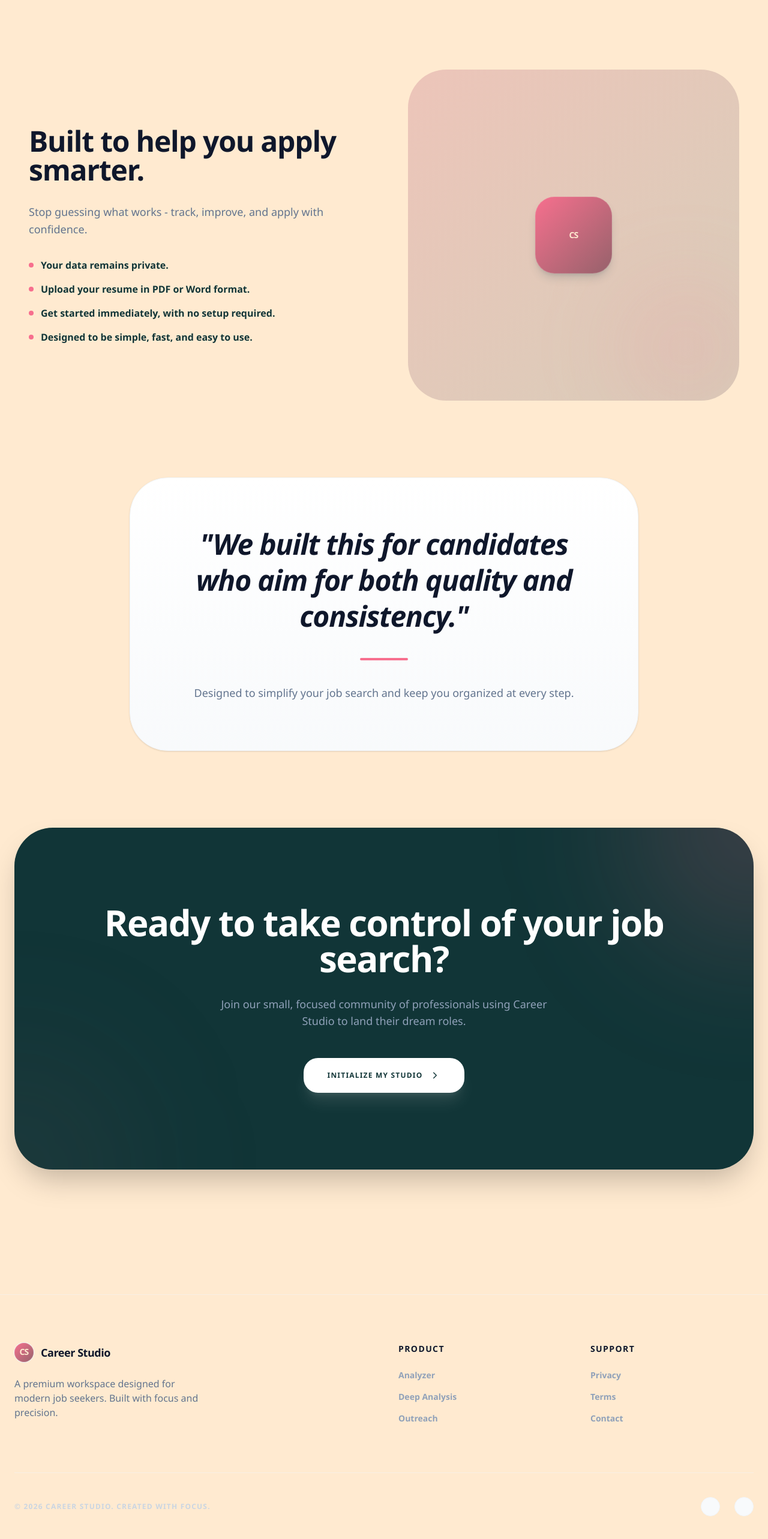
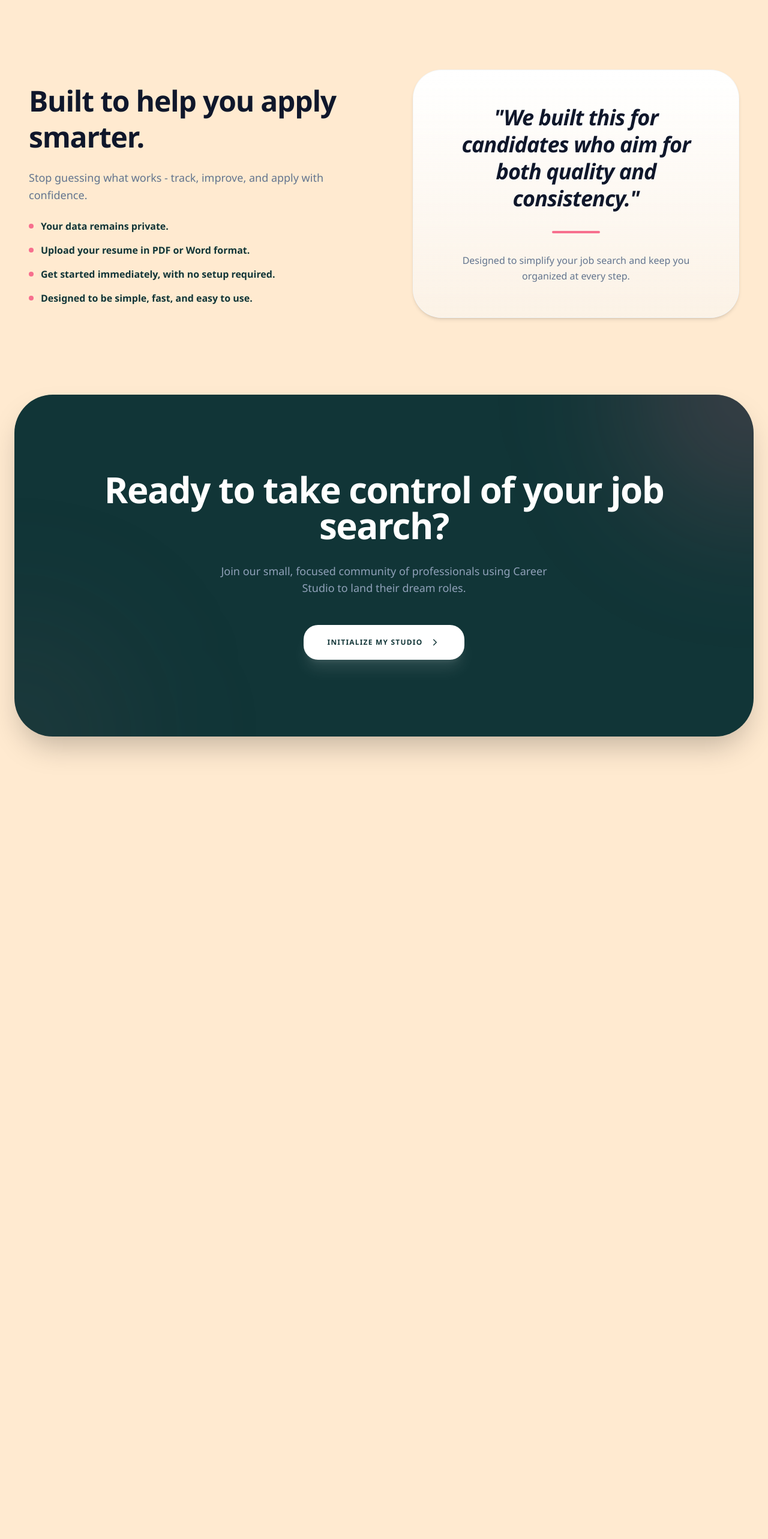
Before and after one commit to sidd-zero/TCB-PROJECT, a Next.js app: page / in a window 1280 px wide. Shown: the part 1819-4385 px from the top of the page at 60% size. After the commit the page ends 3255 px from the top, so only its background shows below. Built offline with nearby package versions, Linux system fonts and the light colour scheme.

Commit message:
style: remove privacy pages, footer, and restructure landing page features layout

```diff
--- a/app/page.tsx
+++ b/app/page.tsx
@@ -158,12 +158,13 @@ export default function LandingPage() {
           </div>
         </section>
 
-        {/* New Why Choose Us Section */}
+        {/* Combined Why Choose Us & Brand Philosophy Section */}
         <section className="max-w-7xl mx-auto mb-32 px-6">
-          <div className="grid grid-cols-1 md:grid-cols-2 gap-20 items-center">
-            <div>
-              <h2 className="text-4xl md:text-5xl font-black tracking-tight text-slate-900 mb-8">Built to help you apply smarter.</h2>
-              <p className="text-lg text-slate-500 font-medium leading-relaxed mb-8">
+          <div className="grid grid-cols-1 lg:grid-cols-2 gap-16 lg:gap-24 items-center">
+            {/* Why Choose Us */}
+            <div className="space-y-6">
+              <h2 className="text-4xl md:text-5xl font-black tracking-tight text-slate-900 leading-tight">Built to help you apply smarter.</h2>
+              <p className="text-lg text-slate-500 font-medium leading-relaxed">
                 Stop guessing what works - track, improve, and apply with confidence.
               </p>
               <ul className="space-y-4">
@@ -180,24 +181,17 @@ export default function LandingPage() {
                 ))}
               </ul>
             </div>
-            <div className="bg-[#37505c]/10 rounded-[64px] aspect-square flex items-center justify-center p-12 relative overflow-hidden">
-              <div className="absolute inset-0 bg-gradient-to-br from-[#f76f8e]/20 to-[#37505c]/10" />
-              <CSLogo className="h-32 w-32 relative z-10" />
-              <div className="absolute -right-10 -bottom-10 w-64 h-64 bg-[#f76f8e]/10 rounded-full blur-3xl" />
+
+            {/* Brand Philosophy */}
+            <div className="p-10 md:p-14 rounded-[48px] bg-gradient-to-b from-white to-slate-50/50 border border-slate-100/80 shadow-md text-center">
+              <h2 className="text-3xl md:text-4xl font-black tracking-tight text-slate-900 mb-8 leading-tight italic">
+                "We built this for candidates who aim for both quality and consistency."
+              </h2>
+              <div className="w-20 h-1 bg-[#f76f8e] mx-auto mb-8 rounded-full" />
+              <p className="text-base text-slate-500 font-medium leading-relaxed max-w-lg mx-auto">
+                Designed to simplify your job search and keep you organized at every step.
+              </p>
             </div>
-          </div>
-        </section>
-
-        {/* Brand Philosophy / Project Intro */}
-        <section className="max-w-4xl mx-auto text-center mb-32 px-6">
-          <div className="p-12 md:p-20 rounded-[64px] bg-gradient-to-b from-white to-slate-50 border border-slate-100 shadow-sm">
-            <h2 className="text-4xl md:text-5xl font-black tracking-tight text-slate-900 mb-10 leading-tight italic">
-              "We built this for candidates who aim for both quality and consistency."
-            </h2>
-            <div className="w-20 h-1 bg-[#f76f8e] mx-auto mb-10 rounded-full" />
-            <p className="text-lg text-slate-500 font-medium leading-relaxed max-w-2xl mx-auto">
-              Designed to simplify your job search and keep you organized at every step.
-            </p>
           </div>
         </section>
 
@@ -222,46 +216,6 @@ export default function LandingPage() {
           </div>
         </section>
       </main>
-
-      {/* Minimalist Footer */}
-      <footer className="max-w-7xl mx-auto px-6 pt-20 pb-10 border-t border-slate-100/50">
-        <div className="grid grid-cols-1 md:grid-cols-4 gap-12 mb-20 text-center md:text-left">
-          <div className="md:col-span-2">
-            <div className="flex items-center justify-center md:justify-start gap-3 mb-6">
-              <CSLogo className="h-8 w-8 !shadow-none ring-1 ring-slate-100" />
-              <span className="text-lg font-black text-slate-900 tracking-tight">Career Studio</span>
-            </div>
-            <p className="text-slate-500 font-medium max-w-xs mx-auto md:mx-0">
-              A premium workspace designed for modern job seekers. Built with focus and precision.
-            </p>
-          </div>
-          <div>
-            <h5 className="text-sm font-black text-slate-900 uppercase tracking-widest mb-6">Product</h5>
-            <ul className="space-y-4 text-sm font-bold text-slate-400">
-              <li><Link href="/analyzer" className="hover:text-slate-950 transition-colors">Analyzer</Link></li>
-              <li><Link href="/analyzer" className="hover:text-slate-950 transition-colors">Deep Analysis</Link></li>
-              <li><Link href="/cover-letter" className="hover:text-slate-950 transition-colors">Outreach</Link></li>
-            </ul>
-          </div>
-          <div>
-            <h5 className="text-sm font-black text-slate-900 uppercase tracking-widest mb-6">Support</h5>
-            <ul className="space-y-4 text-sm font-bold text-slate-400">
-              <li><a href="#" className="hover:text-slate-950 transition-colors">Privacy</a></li>
-              <li><a href="#" className="hover:text-slate-900 transition-colors">Terms</a></li>
-              <li><a href="#" className="hover:text-slate-900 transition-colors">Contact</a></li>
-            </ul>
-          </div>
-        </div>
-        <div className="flex flex-col md:flex-row items-center justify-between gap-6 border-t border-slate-100/50 pt-10">
-          <p className="text-xs font-bold text-slate-300 uppercase tracking-widest">
-            © 2026 Career Studio. Created with focus.
-          </p>
-          <div className="flex gap-6">
-            <div className="w-8 h-8 rounded-full bg-slate-50 border border-slate-100" />
-            <div className="w-8 h-8 rounded-full bg-slate-50 border border-slate-100" />
-          </div>
-        </div>
-      </footer>
     </div>
   );
 }
--- a/app/settings/components/SettingsForms.tsx
+++ b/app/settings/components/SettingsForms.tsx
@@ -2,7 +2,7 @@
 
 import { useForm } from 'react-hook-form';
 import { zodResolver } from '@hookform/resolvers/zod';
-import { accountSchema, securitySchema, privacySchema, type AccountValues, type SecurityValues, type PrivacyValues } from '@/lib/validations/settingsSchema';
+import { accountSchema, securitySchema, type AccountValues, type SecurityValues } from '@/lib/validations/settingsSchema';
 import { Camera, Download, Trash2, AlertTriangle, CheckCircle2, User } from 'lucide-react';
 import { motion, AnimatePresence } from 'framer-motion';
 import { useState, useRef } from 'react';
@@ -329,60 +329,3 @@ export function SecurityForm() {
     </motion.div>
   );
 }
-
-export function PrivacyForm() {
-  const { register, watch, setValue } = useForm<PrivacyValues>({
-    resolver: zodResolver(privacySchema),
-    defaultValues: { searchIndexing: false },
-  });
-  const searchIndexing = watch('searchIndexing');
-
-  return (
-    <motion.div initial={{ opacity: 0, y: 10 }} animate={{ opacity: 1, y: 0 }}>
-      <FormHeader title="Data Privacy" description="Manage your data and visibility settings." />
-
-      <div className="space-y-8">
-        <div className="flex items-center justify-between p-6 surface-panel">
-          <div className="max-w-[80%]">
-            <h4 className="font-bold text-slate-900">Search Engine Indexing</h4>
-            <p className="text-sm text-slate-500 mt-1">
-              Allow search engines like Google to index your public profile and accomplishments.
-            </p>
-          </div>
-          <button
-            type="button"
-            onClick={() => setValue('searchIndexing', !searchIndexing)}
-            className={`w-14 h-8 rounded-full p-1 transition-colors duration-200 focus:outline-none ${
-              searchIndexing ? 'bg-orange-600' : 'bg-slate-200'
-            }`}
-          >
-            <motion.div
-              animate={{ x: searchIndexing ? 24 : 0 }}
-              className="w-6 h-6 bg-white rounded-full shadow-sm"
-            />
-          </button>
-        </div>
-
-        <div className="divider" />
-
-        <div className="space-y-4">
-          <h4 className="font-bold text-slate-900">Export Personal Data</h4>
-          <p className="text-sm text-slate-500">
-            Download a complete copy of your personal data, analyses, and application history in JSON format.
-          </p>
-          <motion.button
-            whileHover={{ y: -2 }}
-            whileTap={{ scale: 0.98 }}
-            onClick={() => {
-              alert('Export started! Your download will be ready in a few minutes.');
-            }}
-            className="btn-secondary flex items-center gap-2"
-          >
-            <Download size={18} />
-            Download My Data
-          </motion.button>
-        </div>
-      </div>
-    </motion.div>
-  );
-}
--- a/app/settings/components/SettingsSidebar.tsx
+++ b/app/settings/components/SettingsSidebar.tsx
@@ -3,7 +3,7 @@
 import { User, Shield, Lock, Trash2, Globe, Download } from 'lucide-react';
 import { motion } from 'framer-motion';
 
-type Section = 'profile' | 'account' | 'security' | 'privacy';
+type Section = 'profile' | 'account' | 'security';
 
 interface SettingsSidebarProps {
   activeSection: Section;
@@ -14,7 +14,6 @@ const sections = [
   { id: 'profile', name: 'Profile Reflection', icon: User },
   { id: 'account', name: 'Account Details', icon: Globe },
   { id: 'security', name: 'Security & Auth', icon: Shield },
-  { id: 'privacy', name: 'Data Privacy', icon: Download },
 ] as const;
 
 export default function SettingsSidebar({ activeSection, setActiveSection }: SettingsSidebarProps) {
--- a/app/settings/page.tsx
+++ b/app/settings/page.tsx
@@ -2,12 +2,12 @@
 
 import { useState, useEffect } from 'react';
 import SettingsSidebar from './components/SettingsSidebar';
-import { AccountForm, SecurityForm, PrivacyForm } from './components/SettingsForms';
+import { AccountForm, SecurityForm } from './components/SettingsForms';
 import ProfileReflection from './components/ProfileReflection';
 import { motion, AnimatePresence } from 'framer-motion';
 import { Toaster, toast } from 'sonner';
 
-type Section = 'profile' | 'account' | 'security' | 'privacy';
+type Section = 'profile' | 'account' | 'security';
 
 export default function SettingsPage() {
   const [activeSection, setActiveSection] = useState<Section>('profile');
@@ -81,7 +81,6 @@ export default function SettingsPage() {
                 )}
                 {activeSection === 'account' && <AccountForm initialData={profileData} />}
                 {activeSection === 'security' && <SecurityForm />}
-                {activeSection === 'privacy' && <PrivacyForm />}
               </motion.div>
             </AnimatePresence>
           </div>
--- a/lib/validations/settingsSchema.ts
+++ b/lib/validations/settingsSchema.ts
@@ -29,10 +29,5 @@ export const securitySchema = z.object({
   path: ['confirmPassword'],
 });
 
-export const privacySchema = z.object({
-  searchIndexing: z.boolean(),
-});
-
 export type AccountValues = z.infer<typeof accountSchema>;
 export type SecurityValues = z.infer<typeof securitySchema>;
-export type PrivacyValues = z.infer<typeof privacySchema>;
```
